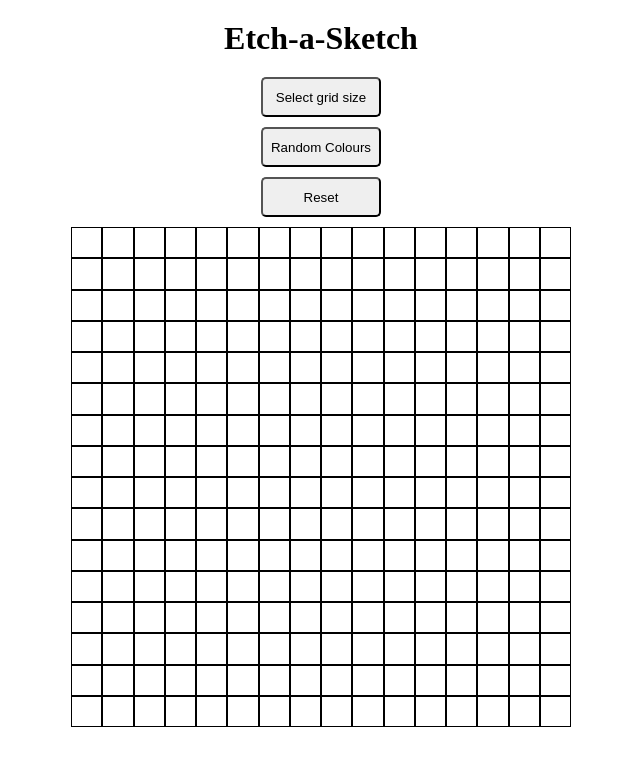
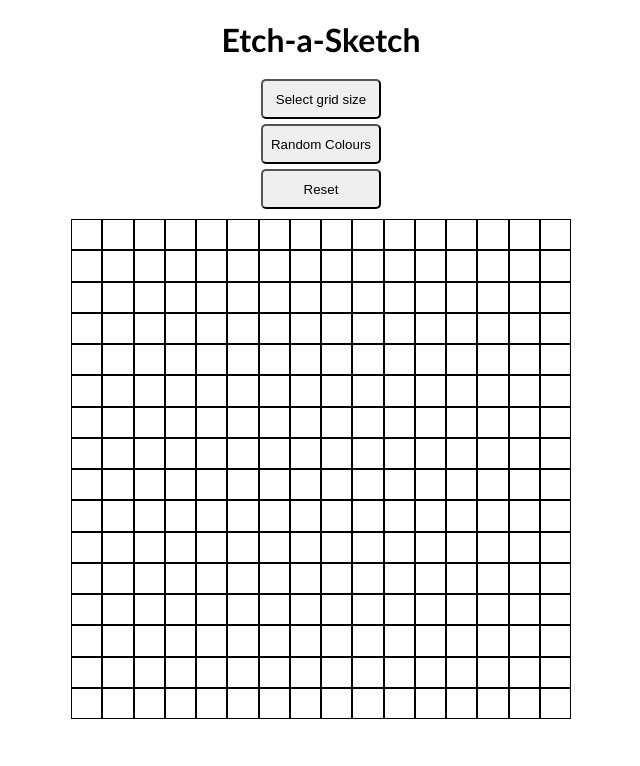
Before and after one commit to zakmun/top-etch-a-sketch, a plain HTML site: page index.html in a window 1280 px wide. Shown: the whole page, without its empty margins (319-959 px from the left). Drawn offline with Linux system fonts and the light colour scheme.

Commit message:
Style the code in css and clean it up in js

```diff
--- a/script.js
+++ b/script.js
@@ -25,7 +25,6 @@ function createGrid (gridSize) {
         squares.style.backgroundColor = randomColor()
       } else {
         squares.style.backgroundColor = 'rgb(0 0 0 / 10%)';
-
       }
 
     })
--- a/styles.css
+++ b/styles.css
@@ -7,10 +7,11 @@
 h1 {
     text-align: center;
     margin: 20px 0;
+    font-family: 'Gill Sans', 'Gill Sans MT', Calibri, 'Trebuchet MS', sans-serif;
 }
 
 button {
-    margin:10px auto;
+    margin:5px auto;
     display:block;
     width: 120px;
     height: 40px;
@@ -27,7 +28,7 @@ button:hover {
     display: flex;
     flex-direction: row;
     justify-content: center;
-    margin: 0 auto;
+    margin: 10px auto;
     flex-wrap: wrap;
     width: 500px;
 }
```
